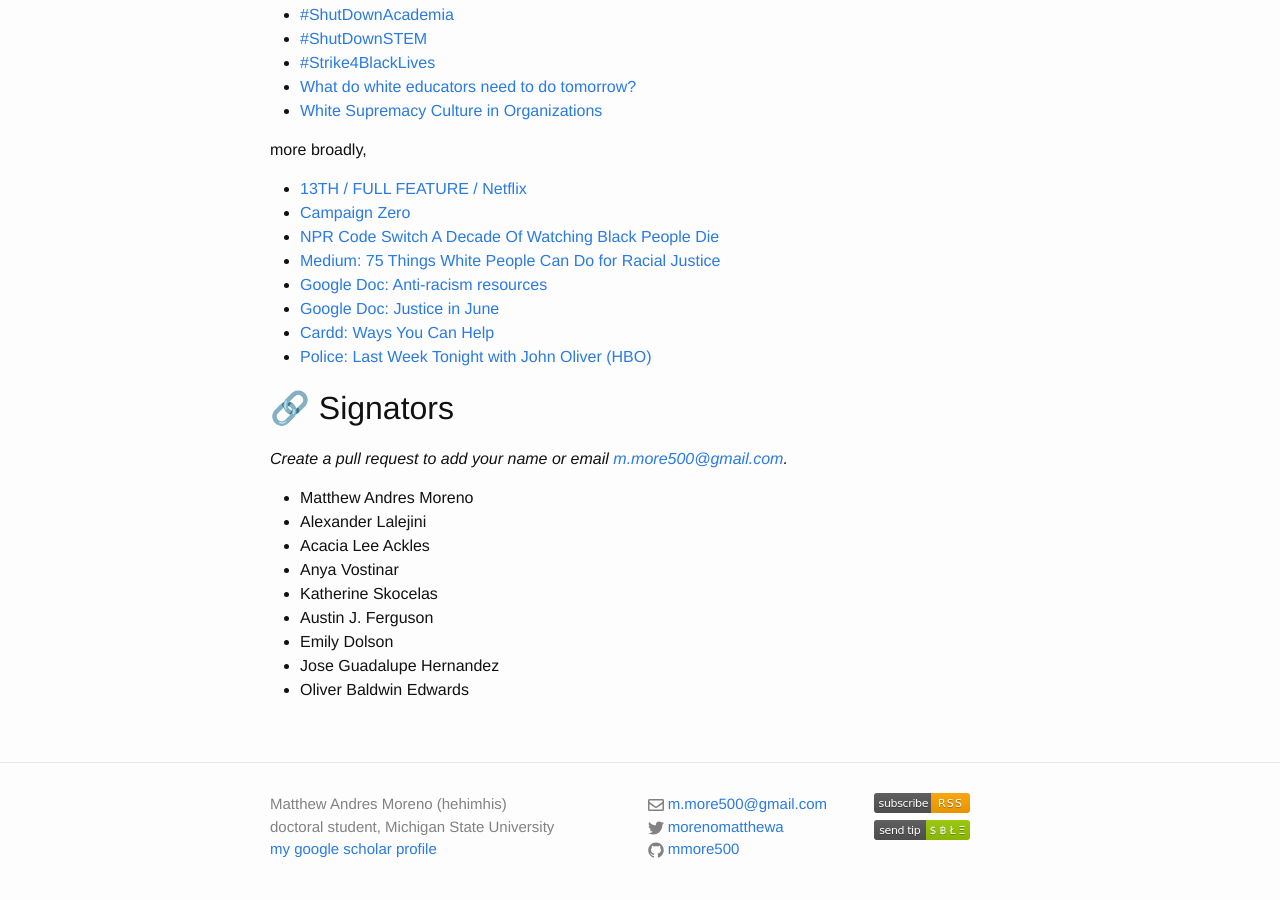
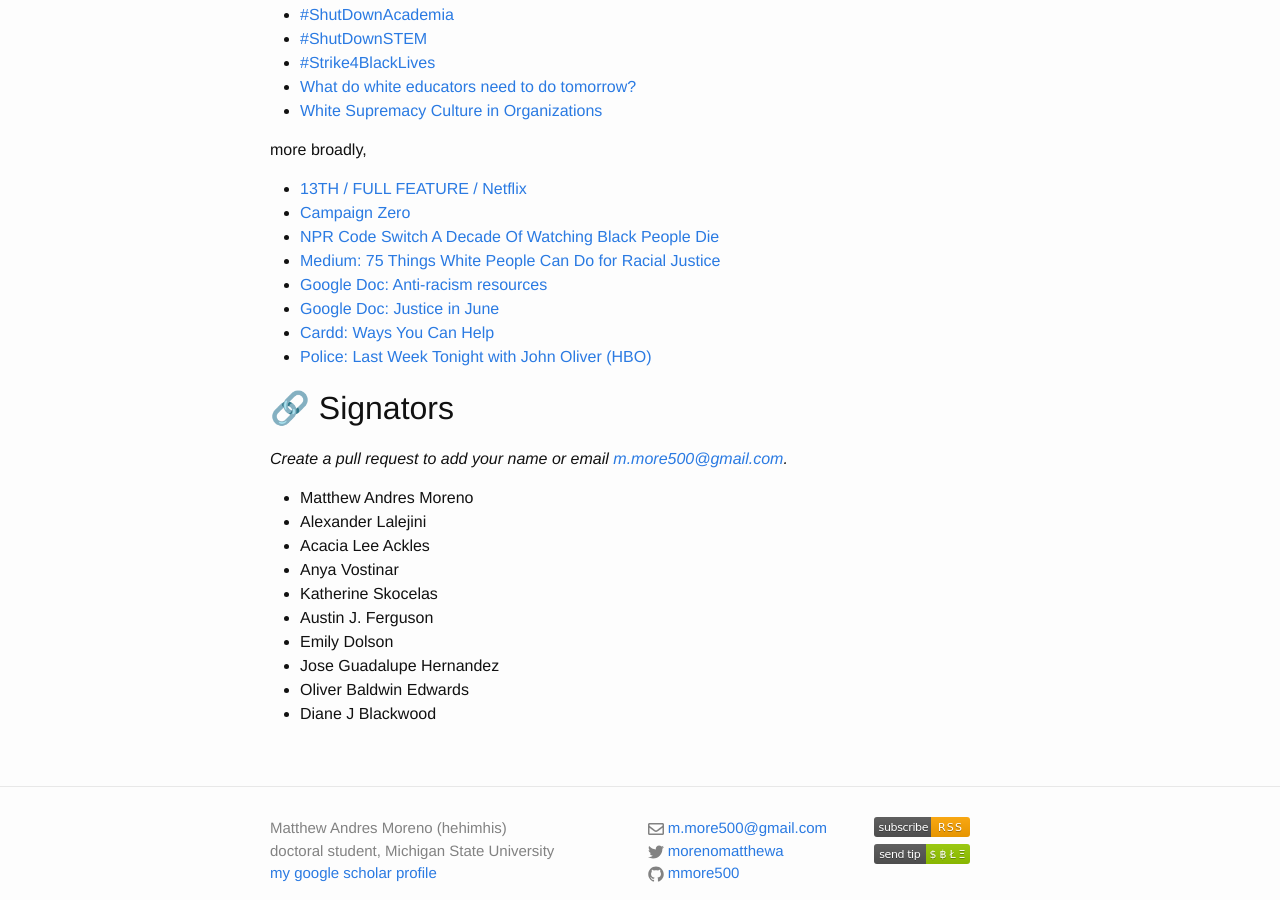
Before and after one commit to mmore500/mmore500.github.io, a Jekyll site: the page built from blog_personal/_posts/2020-06-08-shutdown-stem.md, in a window 1280 px wide and 900 px high, scrolled down 839 px. Built offline with Jekyll 4.4.1, drawn with Linux system fonts in a browser that asks for light colours; comment, search, counter and statistics services are not loaded; before the commit the page ends 1715 px from its top, so only the background shows below that.

Commit message:
add my name as to Signators list.

```diff
--- a/blog_personal/_posts/2020-06-08-shutdown-stem.md
+++ b/blog_personal/_posts/2020-06-08-shutdown-stem.md
@@ -51,3 +51,4 @@
 * Emily Dolson
 * Jose Guadalupe Hernandez
 * Oliver Baldwin Edwards
+* Diane J Blackwood
```
